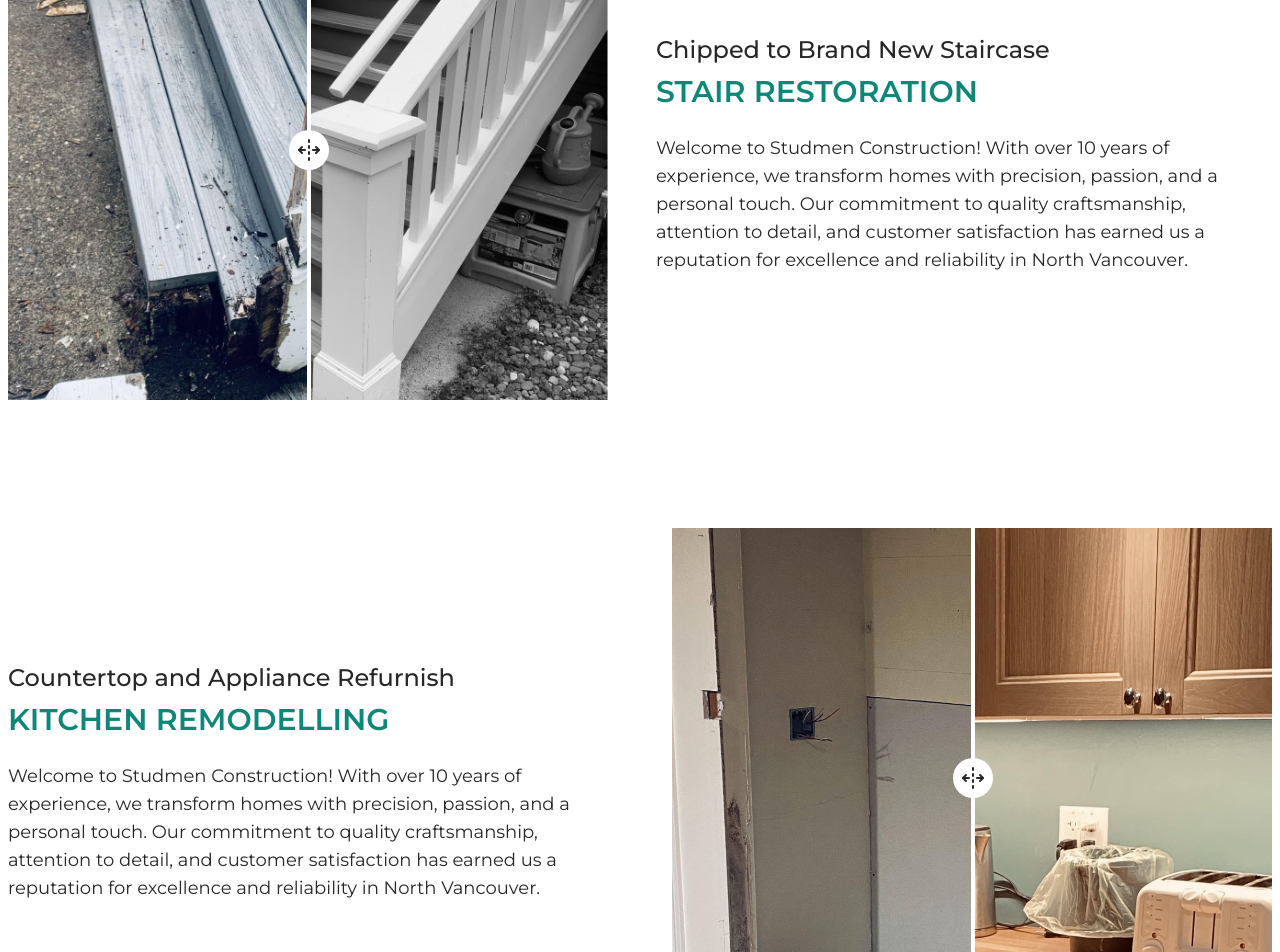
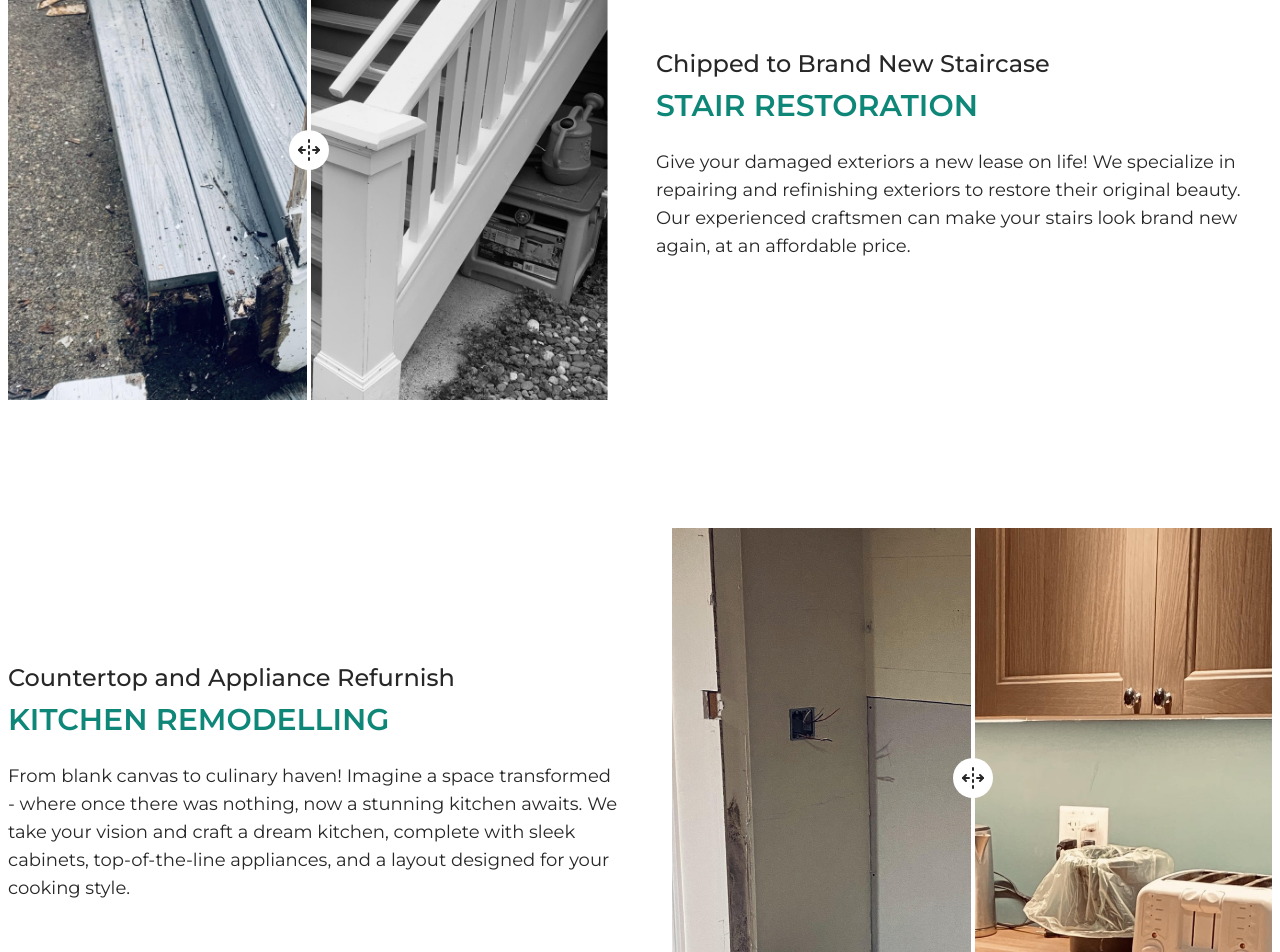
Before and after one commit to abdullahbinazeem/studmen-construction, a Next.js app: page / in a window 1280 px wide. Shown: the part 2080-3032 px from the top of the page. Built offline with nearby package versions, Linux system fonts and the light colour scheme.

Commit message:
styled gallery

```diff
--- a/src/app/page/restorations.tsx
+++ b/src/app/page/restorations.tsx
@@ -24,11 +24,10 @@ const Restorations = () => {
               Stair Restoration
             </h2>
             <p className="text-black  lg:text-lg my-4 md:my-6 whitespace-break-spaces">
-              Welcome to Studmen Construction! With over 10 years of experience,
-              we transform homes with precision, passion, and a personal touch.
-              Our commitment to quality craftsmanship, attention to detail, and
-              customer satisfaction has earned us a reputation for excellence
-              and reliability in North Vancouver.
+              Give your damaged exteriors a new lease on life! We specialize in
+              repairing and refinishing exteriors to restore their original
+              beauty. Our experienced craftsmen can make your stairs look brand
+              new again, at an affordable price.
             </p>
           </div>
         </div>
@@ -42,11 +41,11 @@ const Restorations = () => {
               Kitchen Remodelling
             </h2>
             <p className="text-black  lg:text-lg my-4 md:my-6 whitespace-break-spaces">
-              Welcome to Studmen Construction! With over 10 years of experience,
-              we transform homes with precision, passion, and a personal touch.
-              Our commitment to quality craftsmanship, attention to detail, and
-              customer satisfaction has earned us a reputation for excellence
-              and reliability in North Vancouver.
+              From blank canvas to culinary haven! Imagine a space transformed -
+              where once there was nothing, now a stunning kitchen awaits. We
+              take your vision and craft a dream kitchen, complete with sleek
+              cabinets, top-of-the-line appliances, and a layout designed for
+              your cooking style.
             </p>
           </div>
         </div>
--- a/src/app/page/works.tsx
+++ b/src/app/page/works.tsx
@@ -98,7 +98,7 @@ const Works = (props: Props) => {
           </h1>
         </div>
       </Container>
-      <div className="mt-10 grid gap-0 px-5 sm:grid-cols-2 md:grid-cols-3 md:px-3 lg:mt-20 xl:grid-cols-4">
+      <div className="mt-10 grid gap-0 px-5 grid-cols-2 sm:grid-cols-3 md:grid-cols-4 md:px-3 lg:mt-20 xl:grid-cols-5">
         {photos.map((photo, index) => (
           <div
             key={photo.alt + " " + index}
@@ -110,7 +110,10 @@ const Works = (props: Props) => {
                   : count > 4 + seemore && props.RemoveSeeMore == null
                   ? "max-[640px]:m-0 max-[640px]:h-0 max-[640px]:w-0 max-[640px]:scale-0"
                   : "block"
-                : "absolute m-0 h-0 w-0 scale-0"
+                : "absolute m-0 h-0 w-0 scale-0",
+              index % 2 == 0
+                ? "sm:row-span-1 row-span-2 sm:aspect-square aspect-[1/2]"
+                : ""
             )}
           >
             <Image
```
